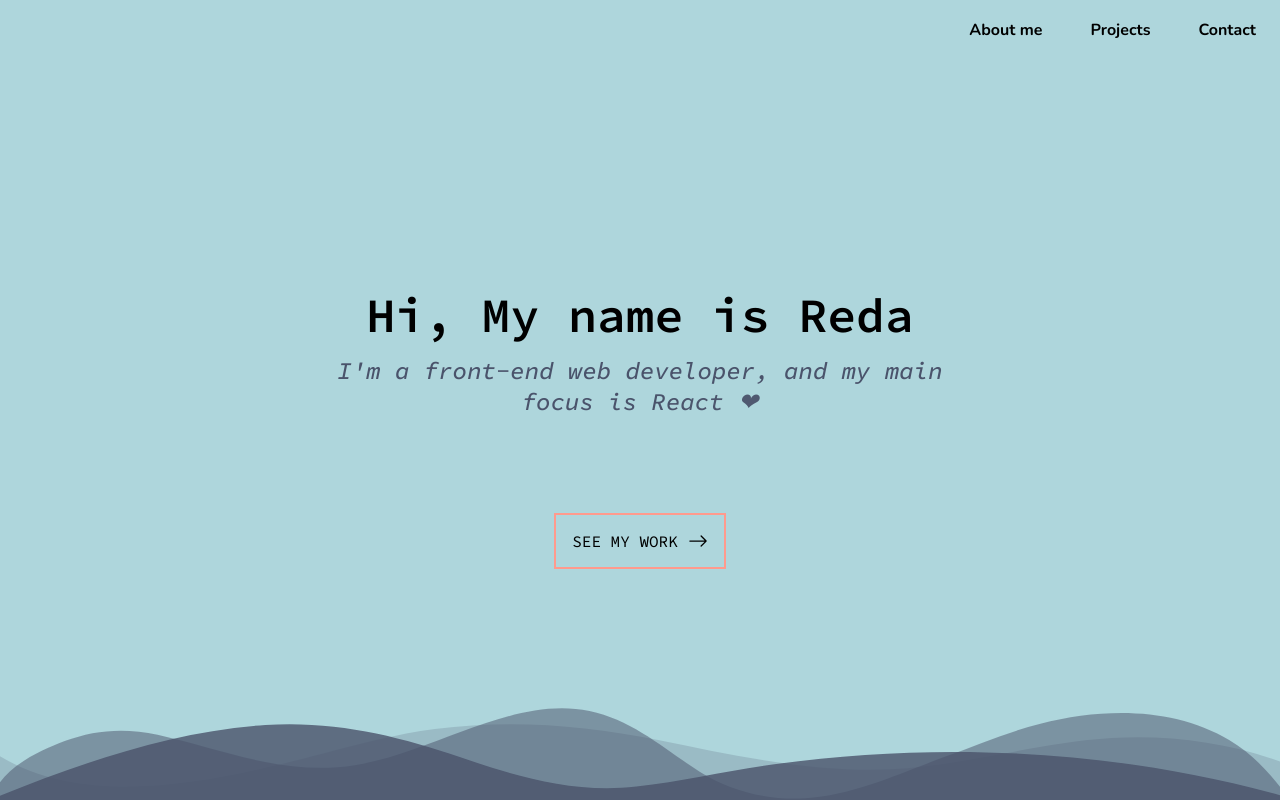
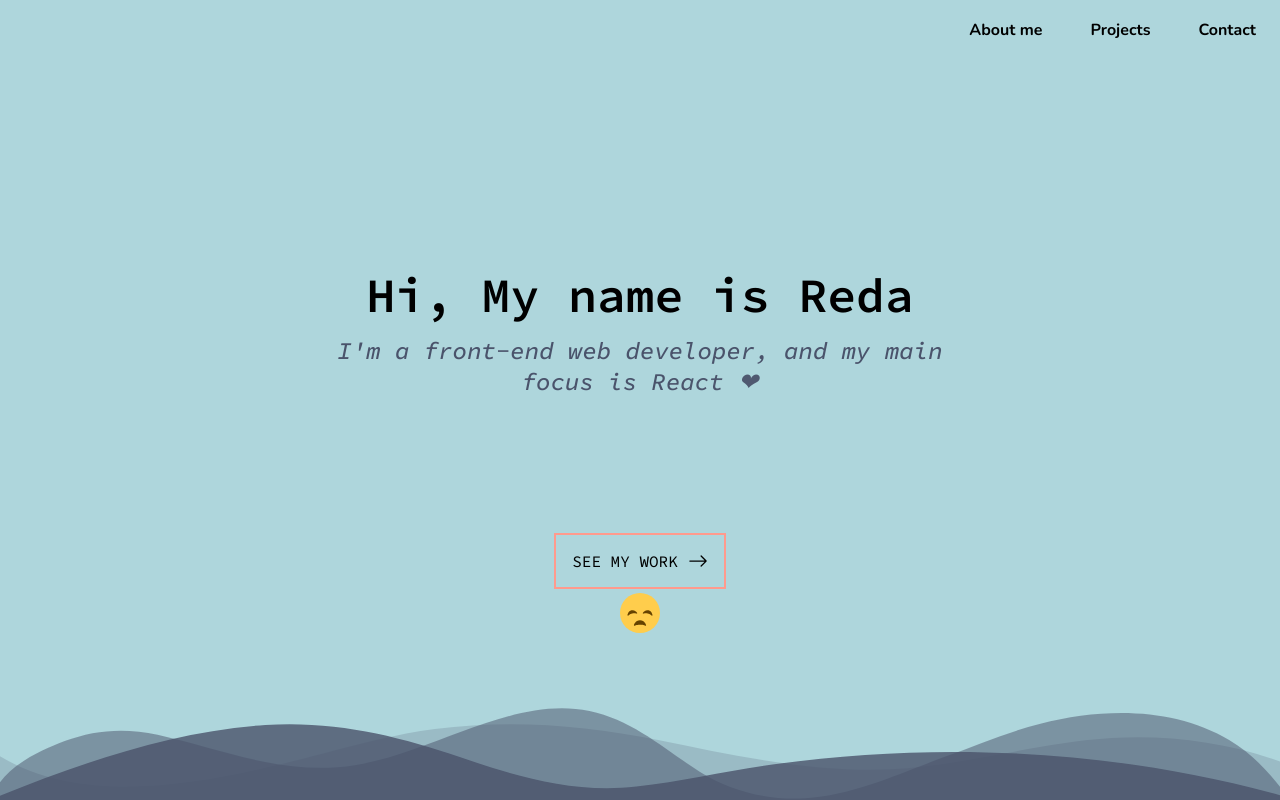
Before and after one commit to redapy/my-portfolio, a React (Create React App) app: page / in a window 1280 px wide. Shown: the top 800 px of the page. Built offline with nearby package versions, Linux system fonts and the light colour scheme.

Commit message:
add morphing animation

```diff
--- a/package.json
+++ b/package.json
@@ -7,6 +7,7 @@
     "@testing-library/jest-dom": "^5.11.4",
     "@testing-library/react": "^11.1.0",
     "@testing-library/user-event": "^12.1.10",
+    "flubber": "^0.4.2",
     "react": "^17.0.2",
     "react-dom": "^17.0.2",
     "react-icons": "^4.3.1",
--- a/src/components/button/Button.js
+++ b/src/components/button/Button.js
@@ -1,28 +1,104 @@
-import React from 'react';
+import React from "react";
 //styles
-import { Arrow, Text, Wrapper } from './Button.styles';
+import { Arrow, Text, Content, Warrepr } from "./Button.styles";
+import { useState } from "react";
 //Iconns
-import {BsArrowRight} from 'react-icons/bs'
+import { BsArrowRight } from "react-icons/bs";
 //animation
-import {useSpring} from 'react-spring'
+import { useSpring } from "react-spring";
+import Face from "../face/Face";
+import { interpolate } from "flubber";
 
-const Button = ({text, arrow}) => {
-    const [{background, color, rotate}, api] = useSpring(() => ({
-        background: '#aed6dc',
-        color: '#000000',
-        rotate: '0deg'
-    }))
-    return (
-        <Wrapper type='button'
-            style={{background, color}}
-            onMouseEnter={() => api.start({background: '#ff9a8d', color:'#4a536b', rotate:'90deg'})}
-            onMouseLeave={() => api.start({background: '#aed6dc', color:'#000000', rotate:'0deg'})}
-        >
-            <Text style={{color}} href='#projects'>{text}</Text>
-            {arrow && <Arrow style={{rotate}}
-            ><BsArrowRight /></Arrow>}
-        </Wrapper>
-     );
-}
+const mouths = [
+  "M 23.485 28.879 C 23.474 28.835 22.34 24.5 18 24.5 S 12.526 28.835 12.515 28.879 C 12.462 29.092 12.559 29.31 12.747 29.423 C 12.935 29.535 13.18 29.509 13.343 29.363 C 13.352 29.355 14.356 28.5 18 28.5 C 21.59 28.5 22.617 29.33 22.656 29.363 C 22.751 29.453 22.875 29.5 23 29.5 C 23.084 29.5 23.169 29.479 23.246 29.436 C 23.442 29.324 23.54 29.097 23.485 28.879 Z",
+  "M18 21.849c-2.966 0-4.935-.346-7.369-.819-.557-.106-1.638 0-1.638 1.638 0 3.275 3.763 7.369 9.007 7.369s9.007-4.094 9.007-7.369c0-1.638-1.082-1.745-1.638-1.638-2.434.473-4.402.819-7.369.819",
+];
+
+const leftEyes = [
+  "M 11.226 15.512 C 10.909 15.512 10.59 15.551 10.279 15.628 C 7.409 16.335 6.766 19.749 6.74 19.895 C 6.7 20.118 6.816 20.338 7.021 20.435 C 7.088 20.466 7.161 20.482 7.232 20.482 C 7.377 20.482 7.519 20.419 7.617 20.302 C 7.627 20.29 8.627 19.124 10.996 18.541 C 11.71 18.365 12.408 18.276 13.069 18.276 C 14.173 18.276 14.801 18.529 14.804 18.53 C 14.871 18.558 14.935 18.57 15.011 18.57 C 15.283 18.582 15.52 18.349 15.52 18.07 C 15.52 17.905 15.44 17.759 15.317 17.668 C 14.95 17.233 13.364 15.512 11.226 15.512 Z",
+  "M 16.65 3.281 C 15.791 0.85 13.126 -0.426 10.694 0.431 C 9.218 0.951 8.173 2.142 7.766 3.535 C 6.575 2.706 5.015 2.435 3.541 2.955 C 1.111 3.813 -0.167 6.48 0.692 8.911 C 0.814 9.255 0.976 9.574 1.164 9.869 C 3.115 13.451 8.752 15.969 12.165 16 C 14.802 13.833 17.611 8.335 16.883 4.323 C 16.845 3.975 16.77 3.625 16.65 3.281 Z",
+];
+
+const rightEyes = [
+  "M 24.774 15.512 C 25.091 15.512 25.41 15.551 25.721 15.628 C 28.591 16.335 29.234 19.749 29.26 19.895 C 29.3 20.118 29.184 20.338 28.979 20.435 C 28.912 20.466 28.839 20.482 28.768 20.482 C 28.623 20.482 28.481 20.419 28.383 20.302 C 28.373 20.29 27.373 19.124 25.004 18.541 C 24.29 18.365 23.592 18.276 22.931 18.276 C 21.827 18.276 21.2 18.529 21.196 18.53 C 21.129 18.558 21.065 18.57 20.99 18.57 C 20.718 18.582 20.481 18.349 20.481 18.07 C 20.481 17.905 20.561 17.759 20.684 17.668 C 21.05 17.233 22.636 15.512 24.774 15.512 Z",
+  "M 19.35 3.281 C 20.209 0.85 22.875 -0.426 25.306 0.431 C 26.782 0.951 27.827 2.142 28.235 3.535 C 29.426 2.706 30.986 2.435 32.46 2.955 C 34.89 3.813 36.167 6.48 35.31 8.911 C 35.187 9.255 35.026 9.574 34.837 9.869 C 32.886 13.451 27.249 15.969 23.835 16 C 21.198 13.833 18.39 8.335 19.118 4.323 C 19.155 3.975 19.23 3.625 19.35 3.281 Z",
+];
+
+const Button = ({ text, arrow }) => {
+  const [index, setIndex] = useState(0);
+  const [interpolators, setInterpolators] = useState({
+    mouth: () => mouths[index],
+    leftEye: () => leftEyes[index],
+    rightEye: () => rightEyes[index],
+  });
+  console.log(index);
+  const [{ background, color, rotate }, api] = useSpring(() => ({
+    background: "#aed6dc",
+    color: "#000000",
+    rotate: "0deg",
+  }));
+  return (
+    <Warrepr>
+      <Face index={index} interpolators={interpolators}/>
+      <Content
+        type="button"
+        style={{ background, color }}
+        onMouseEnter={() => {
+          api.start({
+            background: "#ff9a8d",
+            color: "#4a536b",
+            rotate: "90deg",
+          });
+          setIndex((prevIndex) => {
+            setInterpolators({
+              mouth: interpolate(mouths[0], mouths[1], {
+                maxSegmentLength: 0.5,
+              }),
+              rightEye: interpolate(rightEyes[0], rightEyes[1], {
+                maxSegmentLength: 0.5,
+              }),
+              leftEye: interpolate(leftEyes[0], leftEyes[1], {
+                maxSegmentLength: 0.5,
+              }),
+            });
+
+            return 1;
+          });
+        }}
+        onMouseLeave={() => {
+          api.start({
+            background: "#aed6dc",
+            color: "#000000",
+            rotate: "0deg",
+          });
+          setIndex((prevIndex) => {
+            setInterpolators({
+              mouth: interpolate(mouths[1], mouths[0], {
+                maxSegmentLength: 0.5,
+              }),
+              rightEye: interpolate(rightEyes[1], rightEyes[0], {
+                maxSegmentLength: 0.5,
+              }),
+              leftEye: interpolate(leftEyes[1], leftEyes[0], {
+                maxSegmentLength: 0.5,
+              }),
+            });
+
+            return 0;
+          })
+        }}
+      >
+        <Text style={{ color }} href="#projects">
+          {text}
+        </Text>
+        {arrow && (
+          <Arrow style={{ rotate }}>
+            <BsArrowRight />
+          </Arrow>
+        )}
+      </Content>
+    </Warrepr>
+  );
+};
 
 export default Button;
--- a/src/components/button/Button.styles.js
+++ b/src/components/button/Button.styles.js
@@ -1,10 +1,18 @@
 import styled from "styled-components";
 import { animated } from "@react-spring/web";
 
-export const Wrapper = styled(animated.button)`
+
+export const Warrepr = styled.div`
+    margin-top: 6rem;
+    display: flex;
+    flex-direction: column;
+    justify-content: center;
+    align-items: center;
+`;
+
+export const Content = styled(animated.button)`
     min-width: 20%;
-    margin: 0 auto;
-    margin-top: 6rem;
+    margin: 0px auto;
     display: flex;
     justify-content: center;
     align-items: center;
--- /dev/null
+++ b/src/components/face/Face.js
@@ -0,0 +1,49 @@
+import { Wrapper } from "./Face.styles";
+import { animated, useSpring } from "react-spring";
+
+
+const eyeColours = ["#664300", "#DE2A42"];
+
+const Face = ({index, interpolators}) => {
+
+  const animationProps = useSpring({
+    from: { x: 0 },
+    to: {
+      x: 1,
+      eyeColour: eyeColours[index] // this stays the same as it doesn't need a custom interpolator
+    },
+    config: {
+      clamp: true // interpolation function can't go above 1
+    },
+    reset: true
+  });
+
+  return (
+    <Wrapper>
+      <svg
+        width="240"
+        height="240"
+        viewBox="0 0 36 36"
+        fill="none"
+        xmlns="http://www.w3.org/2000/svg"
+      >
+        <circle cx="18" cy="18" r="18" fill="#FFCD4C" />
+        <animated.path
+          d={animationProps.x.to(interpolators.rightEye)}
+          fill={animationProps.eyeColour}
+        />
+        <animated.path
+          d={animationProps.x.to(interpolators.leftEye)}
+          fill={animationProps.eyeColour}
+        />
+        <animated.path
+          d={animationProps.x.to(interpolators.mouth)}
+          fill="#664300"
+        />
+      </svg>
+    </Wrapper>
+  )
+}
+
+
+export default Face
--- /dev/null
+++ b/src/components/face/Face.styles.js
@@ -0,0 +1,7 @@
+import styled from "styled-components";
+
+export const Wrapper = styled.div`
+    width: 40px;
+    height: 40px;
+    margin: 0 auto;
+`;
--- a/src/components/welcome/Welcome.js
+++ b/src/components/welcome/Welcome.js
@@ -1,4 +1,3 @@
-import React from 'react';
 import { Content, Waves, Wrapper, Title} from './Welcome.styles';
 import waves from '../../svg/wavesOpacity.svg'
 import {useSpring, animated, useTrail, config} from 'react-spring'
```
Also changed, not shown: 2 other files (tests, documents, lock files or other folders).
